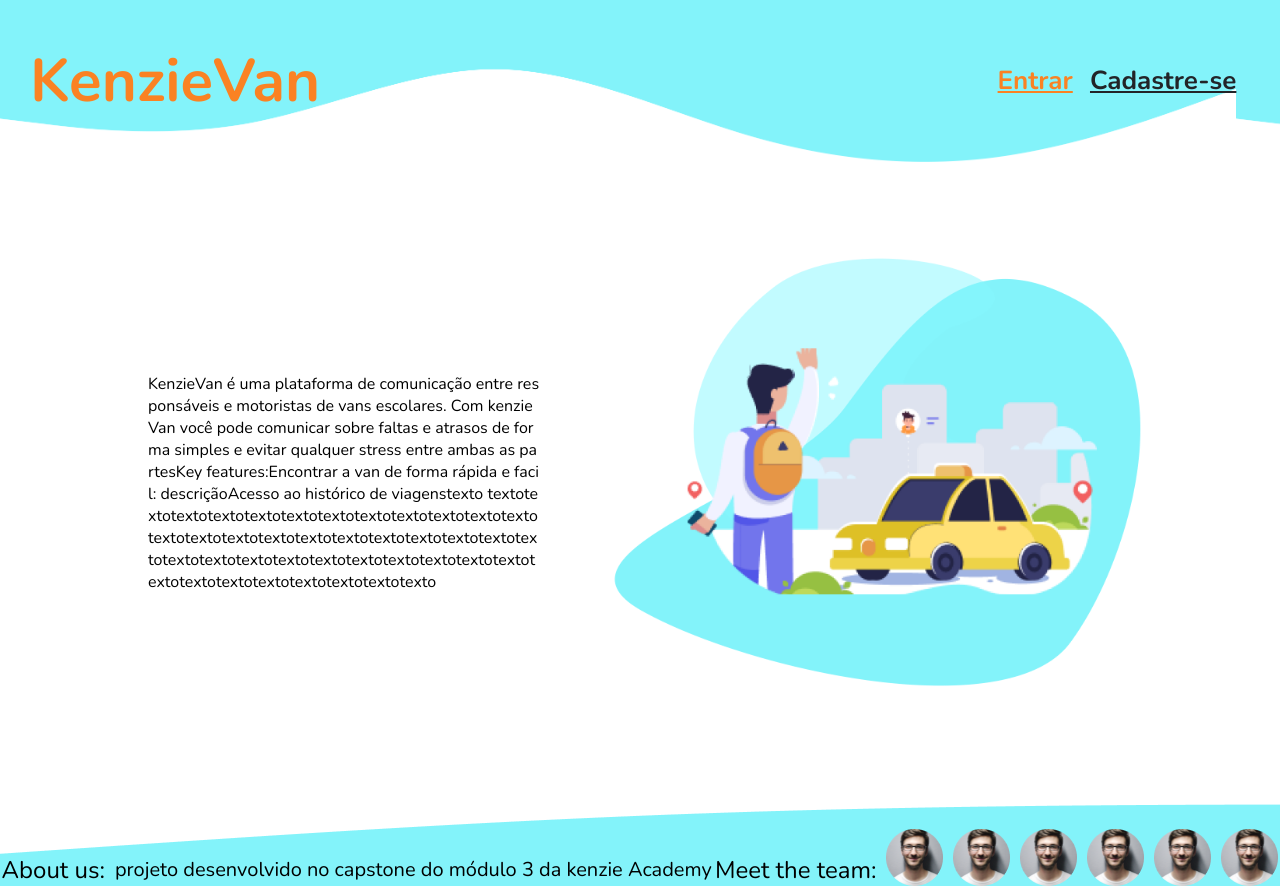
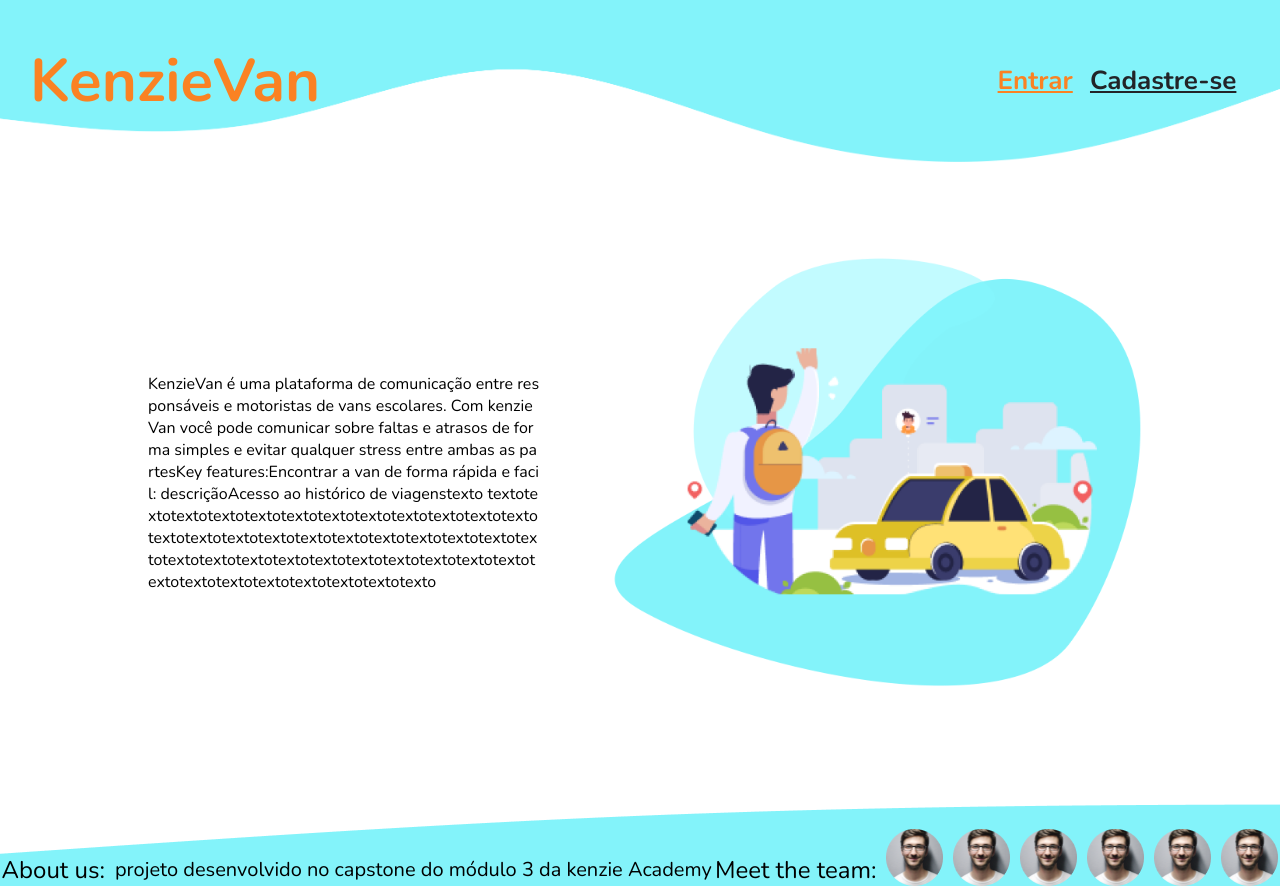
Before and after one commit to cah-suzuki/equipe-1-projeto-kenzievan, a React (Create React App) app: page / in a window 1280 px wide. Built offline with nearby package versions, Linux system fonts and the light colour scheme.

Commit message:
fix: resize navbar bg image

```diff
--- a/src/components/NavBar/styles.js
+++ b/src/components/NavBar/styles.js
@@ -7,7 +7,7 @@
   width: 100%;
   display: flex;
   justify-content: space-between;
-  background-size: 1236px;
+  background-size: 100% 100%;
 
   h2 {
     color: #fa8223;
```
